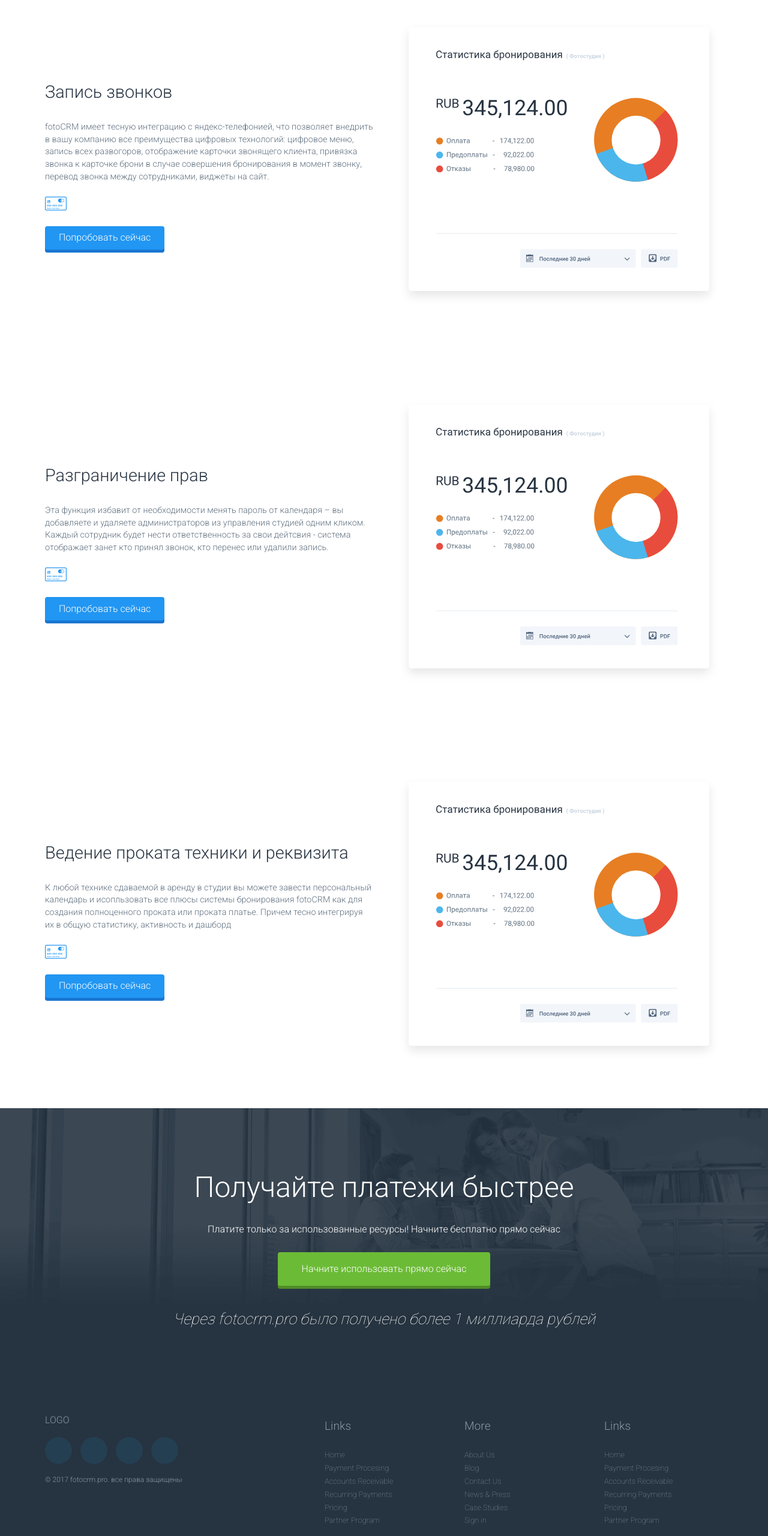
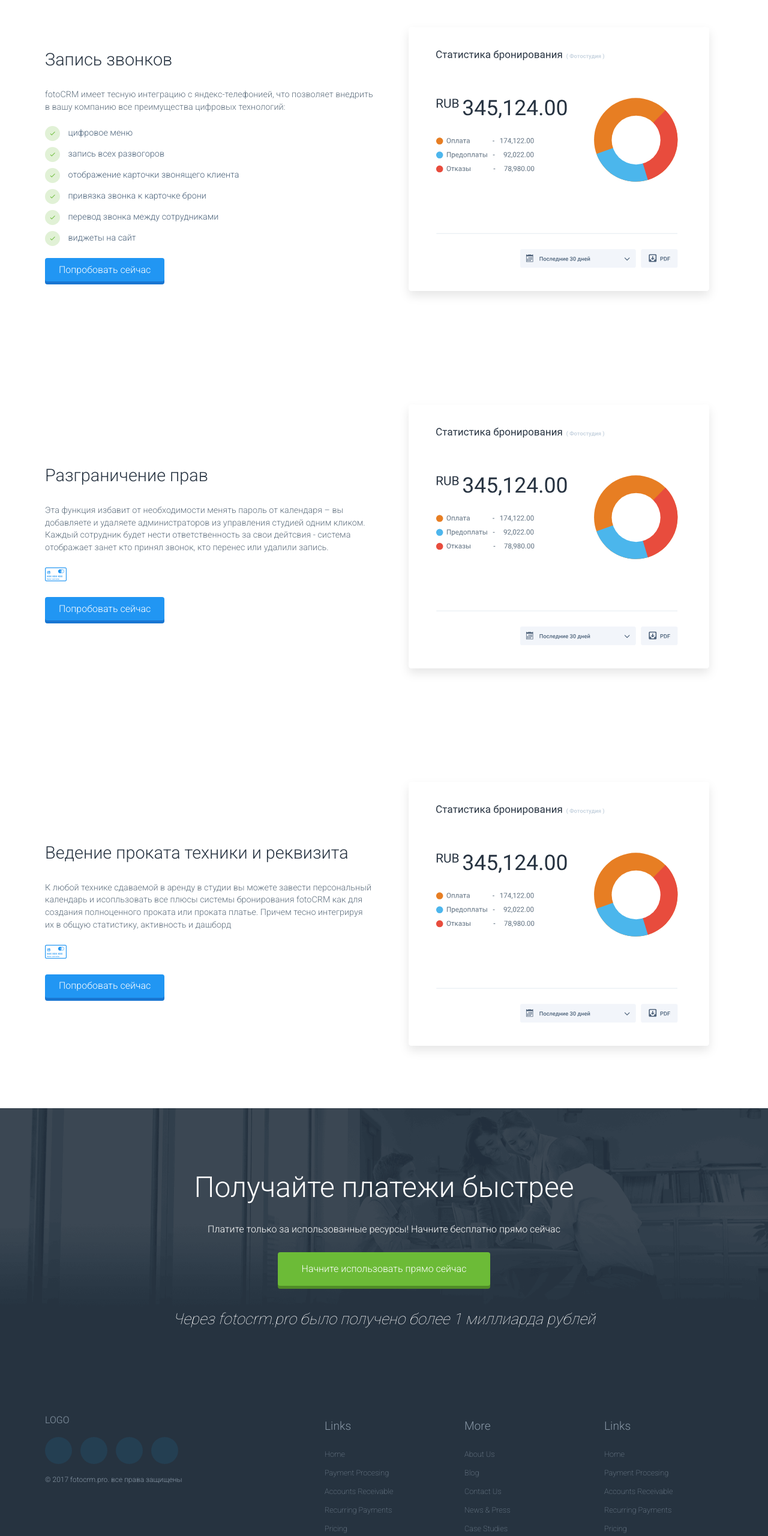
Before and after one commit to iLunts/photobel-landing, a website: page index.html in a window 1280 px wide. Shown: the part 9440-12000 px from the top of the page at 60% size. Drawn offline with Linux system fonts and the light colour scheme.

Commit message:
Fixed list icon and added style for badge.less

```diff
--- a/index.html
+++ b/index.html
@@ -245,8 +245,8 @@
                             оплаты.
                         </p>
                         <p class="block__text m--t">
-                            Он поможет в оповещении клиентской базы о предстоящих акциях и обновлениях в самые короткие
-                            сроки, что на сегодняшний день должно являться неотъемлемой частью ведения любого бизнеса.
+                            Он поможет в оповещении клиентской базы о предстоящих акциях и обновлениях в самые короткие сроки, что на сегодняшний день
+                            должно являться неотъемлемой частью ведения любого бизнеса.
                         </p>
                         <div class="m--t">
                             <a href="" class="btn btn--blue btn--smd btn--push">Попробовать сейчас</a>
@@ -373,8 +373,7 @@
                         <video width="320" height="240" autoplay preload="metadata">
                             <source src="content/video/google-calendar.mp4" type="video/mp4">
                             <source src="content/video/google-calendar.webm" type="video/webm">
-                            <source src="content/video/google-calendar.ogg" type="video/ogg">
-                            Ваш браузер не поддерживает видео тэг.
+                            <source src="content/video/google-calendar.ogg" type="video/ogg"> Ваш браузер не поддерживает видео тэг.
                         </video>
                     </div>
                     <div class="col--1-2">
@@ -607,13 +606,27 @@
                         <h3 class="block__title">Запись звонков</h3>
                         <p class="block__text">
                             fotoCRM имеет тесную интеграцию с яндекс-телефонией, что позволяет внедрить в вашу компанию все преимущества цифровых технологий:
-                            цифровое меню, запись всех развогоров, отображение карточки звонящего клиента, привязка звонка
-                            к карточке брони в случае совершения бронирования в момент звонку, перевод звонка между сотрудниками,
-                            виджеты на сайт.
                         </p>
-                        <div class="block__icon">
-                            <i class="icon icon--md icon-plastic-card t--blue"></i>
-                        </div>
+                        <ul class="list list--v m--t">
+                            <li class="list__item">
+                                <span class="badge badge--green m--r-sm"><i class="badge__icon icon icon-check"></i></span> цифровое меню
+                            </li>
+                            <li class="list__item">
+                                <span class="badge badge--green m--r-sm"><i class="badge__icon icon icon-check"></i></span> запись всех развогоров
+                            </li>
+                            <li class="list__item">
+                                <span class="badge badge--green m--r-sm"><i class="badge__icon icon icon-check"></i></span> отображение карточки звонящего клиента
+                            </li>
+                            <li class="list__item">
+                                <span class="badge badge--green m--r-sm"><i class="badge__icon icon icon-check"></i></span> привязка звонка к карточке брони
+                            </li>
+                            <li class="list__item">
+                                <span class="badge badge--green m--r-sm"><i class="badge__icon icon icon-check"></i></span> перевод звонка между сотрудниками
+                            </li>
+                            <li class="list__item">
+                                <span class="badge badge--green m--r-sm"><i class="badge__icon icon icon-check"></i></span> виджеты на сайт
+                            </li>
+                        </ul>
                         <div class="m--t">
                             <a href="" class="btn btn--blue btn--smd btn--push">Попробовать сейчас</a>
                         </div>
--- /dev/null
+++ b/websrc/less/badge.less
@@ -0,0 +1,39 @@
+// out: ../css/badge.css, compress: true
+@import 'variables.less';
+// Name:            badge
+//
+// ----------------------------------------------------
+// Block '.badge'
+// ----------------------------------------------------
+.badge {
+    position: relative;
+    display: inline-block;
+    vertical-align: middle;
+    width: @badge-width;
+    height: @badge-width;
+    line-height: @badge-width - 2;
+    border-radius: @badge-width;
+    background: #eee;
+    color: #ddd;
+    font-size: .8rem;
+    text-align: center;
+
+    // -----------------------------------------
+    // All modificators
+    // -----------------------------------------
+
+    // Modificator '.badge.badge--green'
+    &&--green{
+        background-color: @badge-background-green;
+        color: @badge-color-green;
+    }
+
+    // -----------------------------------------
+    // All elements
+    // -----------------------------------------
+
+    // Element '.badge .badge__icon'
+    & &__icon{
+        font-size: .7rem;
+    }
+}
--- a/websrc/less/icons.less
+++ b/websrc/less/icons.less
@@ -7,11 +7,11 @@
 // ----------------------------------------------------
 @font-face {
   font-family: 'icomoon';
-  src:  url('../fonts/icomoon.eot?yft6no');
-  src:  url('../fonts/icomoon.eot?yft6no#iefix') format('embedded-opentype'),
-    url('../fonts/icomoon.ttf?yft6no') format('truetype'),
-    url('../fonts/icomoon.woff?yft6no') format('woff'),
-    url('../fonts/icomoon.svg?yft6no#icomoon') format('svg');
+  src:  url('../fonts/icomoon.eot?778cfk');
+  src:  url('../fonts/icomoon.eot?778cfk#iefix') format('embedded-opentype'),
+    url('../fonts/icomoon.ttf?778cfk') format('truetype'),
+    url('../fonts/icomoon.woff?778cfk') format('woff'),
+    url('../fonts/icomoon.svg?778cfk#icomoon') format('svg');
   font-weight: normal;
   font-style: normal;
 }
@@ -31,6 +31,54 @@
   -moz-osx-font-smoothing: grayscale;
 }
 
+.icon-phone:before {
+  content: "\e0cd";
+}
+.icon-check:before {
+  content: "\e5ca";
+}
+.icon-close:before {
+  content: "\e5cd";
+}
+.icon-done_all:before {
+  content: "\e877";
+}
+.icon-menu:before {
+  content: "\e5d2";
+}
+.icon-more_horiz:before {
+  content: "\e5d3";
+}
+.icon-more_vert:before {
+  content: "\e5d4";
+}
+.icon-phone_forwarded:before {
+  content: "\e61c";
+}
+.icon-phone_in_talk:before {
+  content: "\e61d";
+}
+.icon-phone_iphone:before {
+  content: "\e325";
+}
+.icon-phone_locked:before {
+  content: "\e61e";
+}
+.icon-phone_missed:before {
+  content: "\e61f";
+}
+.icon-phone_paused:before {
+  content: "\e620";
+}
+.icon-remove:before {
+  content: "\e15b";
+}
+.icon-sort:before {
+  content: "\e164";
+}
+.icon-supervisor_account:before {
+  content: "\e8d3";
+}
 .icon-funds:before {
   content: "\e900";
 }
--- a/websrc/less/list.less
+++ b/websrc/less/list.less
@@ -17,6 +17,11 @@
         // Element '.list.list--v .list__item'
         .list__item{
             line-height: 1.3rem;
+            font-size: .9rem;
+
+            & + .list__item{
+                margin-top: 10px;
+            }
         }
 
     }
--- a/websrc/less/variables.less
+++ b/websrc/less/variables.less
@@ -78,3 +78,8 @@
 @icon-font-size-smd:       @icon-font-size * 1.10;
 @icon-font-size-lg:        @icon-font-size * 2;
 @icon-font-size-xlg:       @icon-font-size * 3;
+
+// Badge
+@badge-width:              25px;
+@badge-background-green:   rgba(103, 185, 49, 0.2);
+@badge-color-green:        #67b931;
```
Also changed, not shown: content/css/style.min.css, content/fonts/icomoon.ttf, content/fonts/icomoon.woff, 2 other files.
